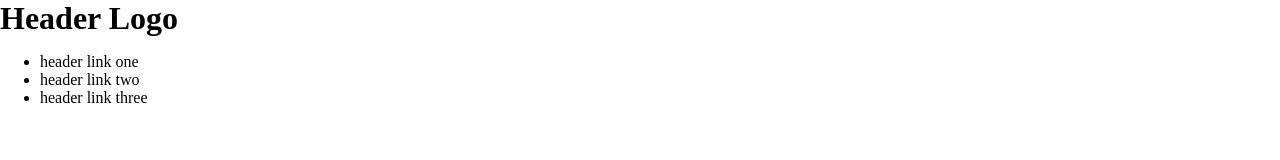
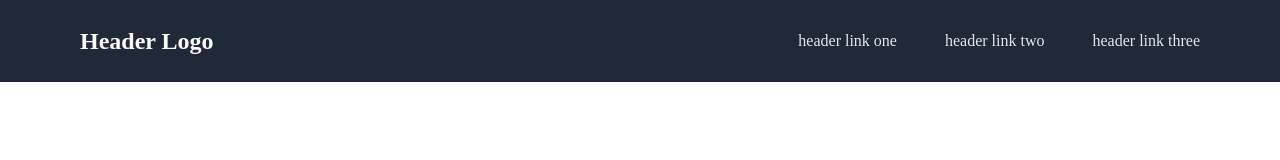
Before and after one commit to mjr141/landing-page, a plain HTML site: page index.html in a window 1280 px wide. Drawn offline with Linux system fonts and the light colour scheme.

Commit message:
style header section

```diff
--- a/styles.css
+++ b/styles.css
@@ -6,3 +6,26 @@ h1 {
   margin: 0;
   padding: 0;
 }
+
+.header-container {
+  display: flex;
+  justify-content: space-between;
+  align-items: center;
+  padding: 16px 80px;
+  background-color: #1f2937;
+  gap: 64px;
+}
+
+.header-logo {
+  margin: 0;
+  font-size: 24px;
+  font-weight: 900;
+  color: #f9faf8;
+}
+
+.header-links {
+  display: flex;
+  list-style: none;
+  gap: 48px;
+  color: #e5e7eb;
+}
```
